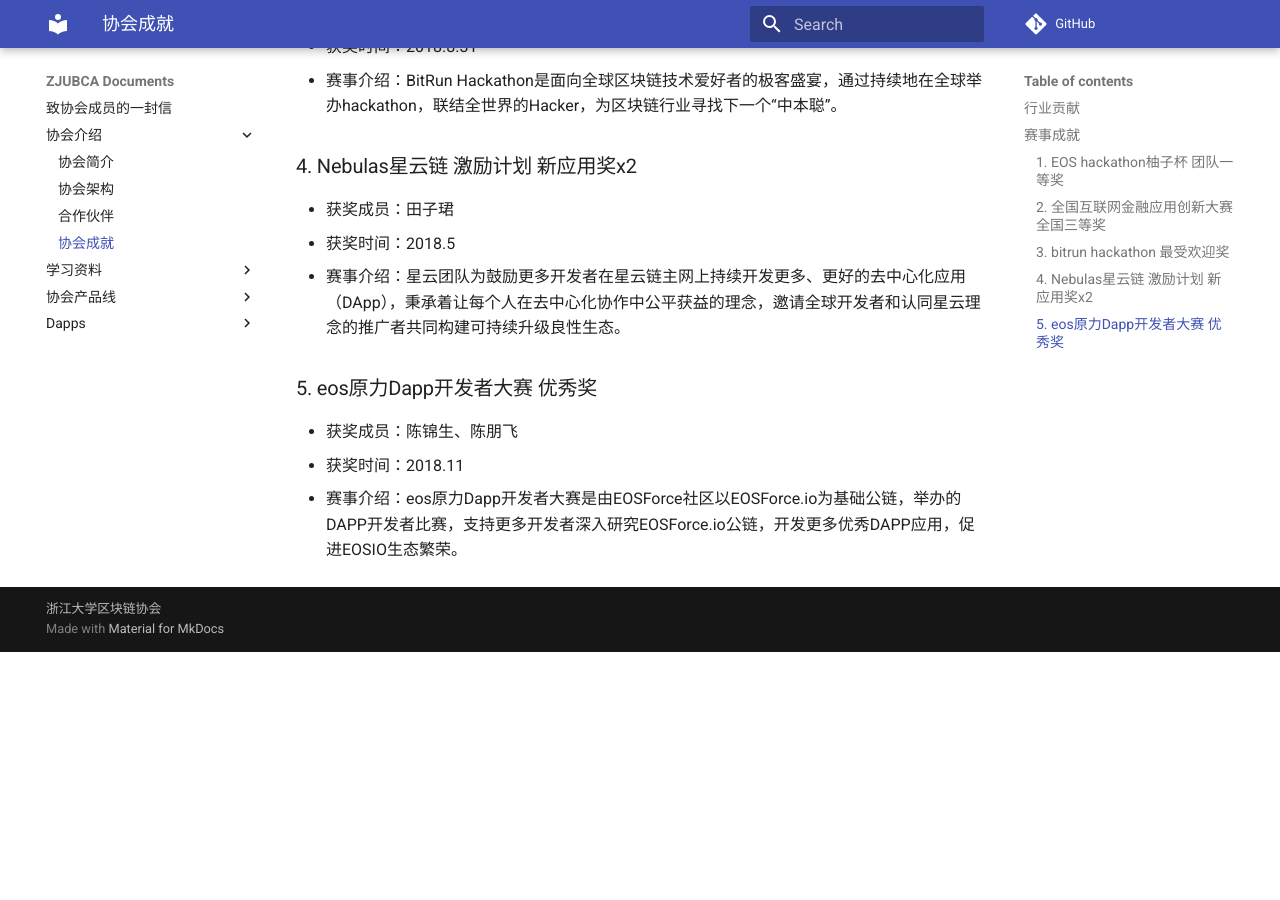
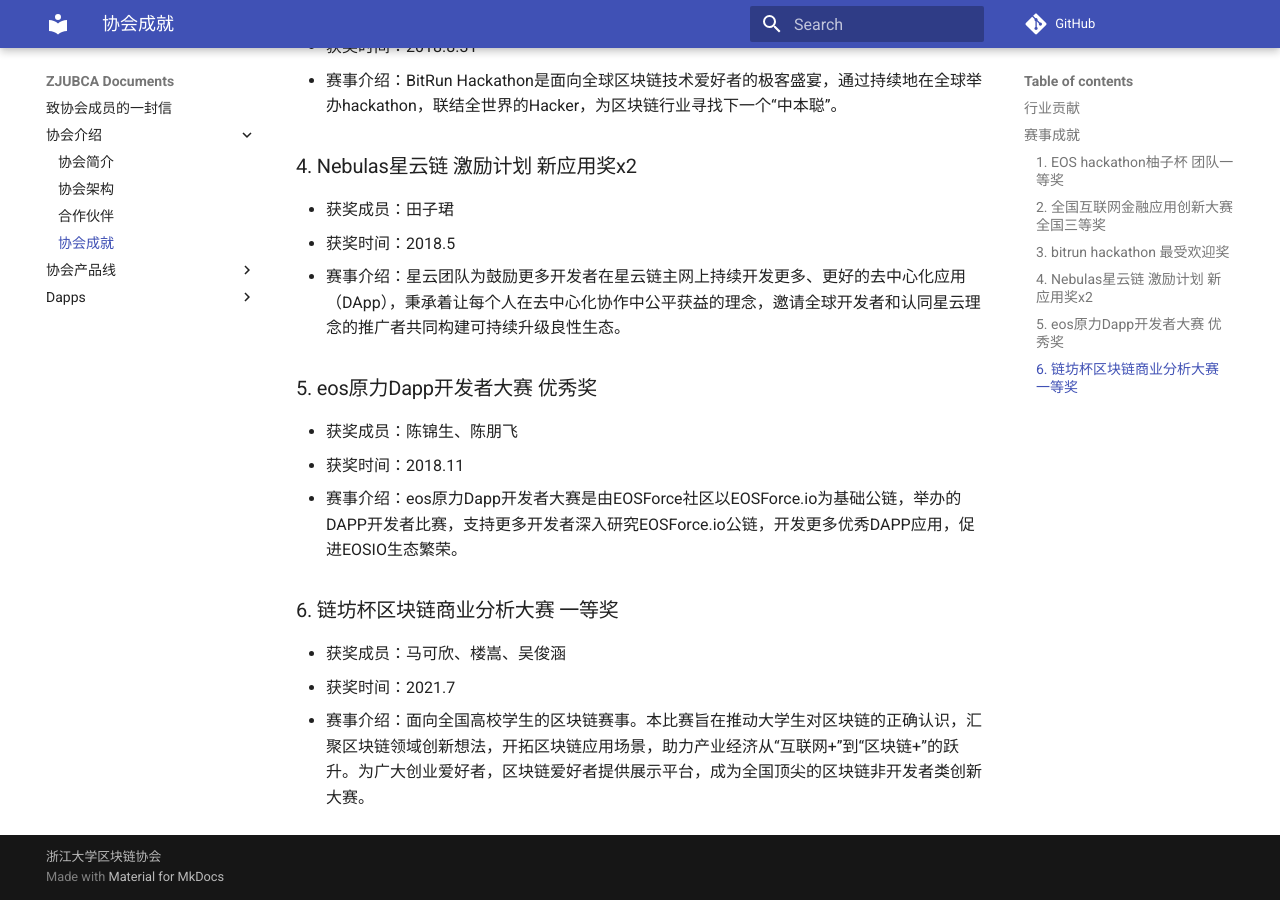
Before and after one commit to ZJUBCA/zjubca.docs, an MkDocs documentation site: the page built from docs/info/achieve.md, in a window 1280 px wide and 900 px high, scrolled down 1030 px. Built offline with MkDocs 1.6.1 and Material for MkDocs 9.7.7, drawn with Linux system fonts in a browser that asks for light colours; comment, search, counter and statistics services are not loaded; before the commit the page ends 1682 px from its top, so only the background shows below that.

Commit message:
modified basic info

```diff
--- a/docs/info/achieve.md
+++ b/docs/info/achieve.md
@@ -35,3 +35,8 @@
 - 获奖成员：陈锦生、陈朋飞
 - 获奖时间：2018.11
 - 赛事介绍：eos原力Dapp开发者大赛是由EOSForce社区以EOSForce.io为基础公链，举办的DAPP开发者比赛，支持更多开发者深入研究EOSForce.io公链，开发更多优秀DAPP应用，促进EOSIO生态繁荣。
+
+### 6. 链坊杯区块链商业分析大赛 一等奖
+- 获奖成员：马可欣、楼嵩、吴俊涵
+- 获奖时间：2021.7
+- 赛事介绍：面向全国高校学生的区块链赛事。本比赛旨在推动大学生对区块链的正确认识，汇聚区块链领域创新想法，开拓区块链应用场景，助力产业经济从“互联网+”到“区块链+”的跃升。为广大创业爱好者，区块链爱好者提供展示平台，成为全国顶尖的区块链非开发者类创新大赛。
--- a/mkdocs.yml
+++ b/mkdocs.yml
@@ -6,10 +6,6 @@
     - 协会架构: info/structure.md
     - 合作伙伴: info/partner.md
     - 协会成就: info/achieve.md
-  - 学习资料:
-    - 起步: guide/getting_started.md
-    - 技术入门指南: guide/tech_guide.md
-    - 非技术入门指南: guide/economic_guide.md
   - 协会产品线:
     - Wallet: products/wallet.md
     - EOSToolkit: products/eostoolkit.md
```
Also changed, not shown: docs/info/index.md (+1 -1 lines), 1 other file.
